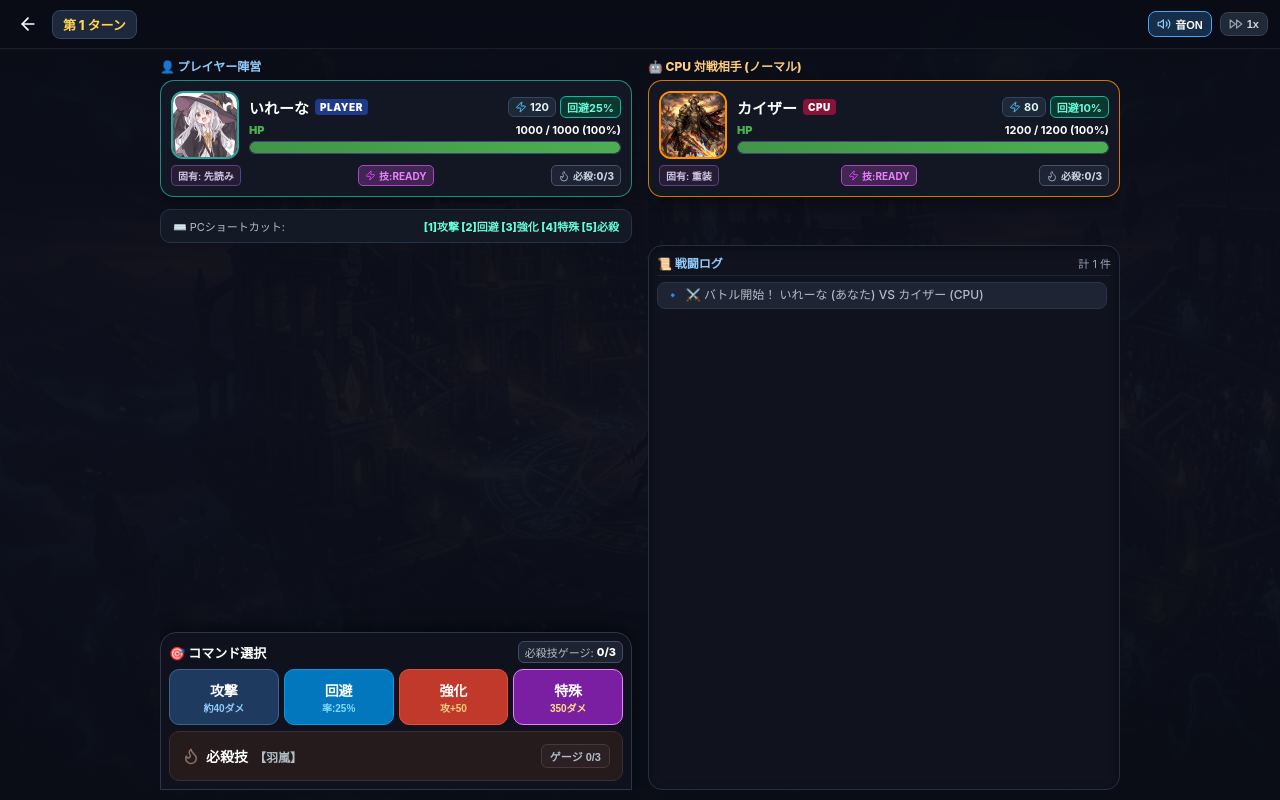
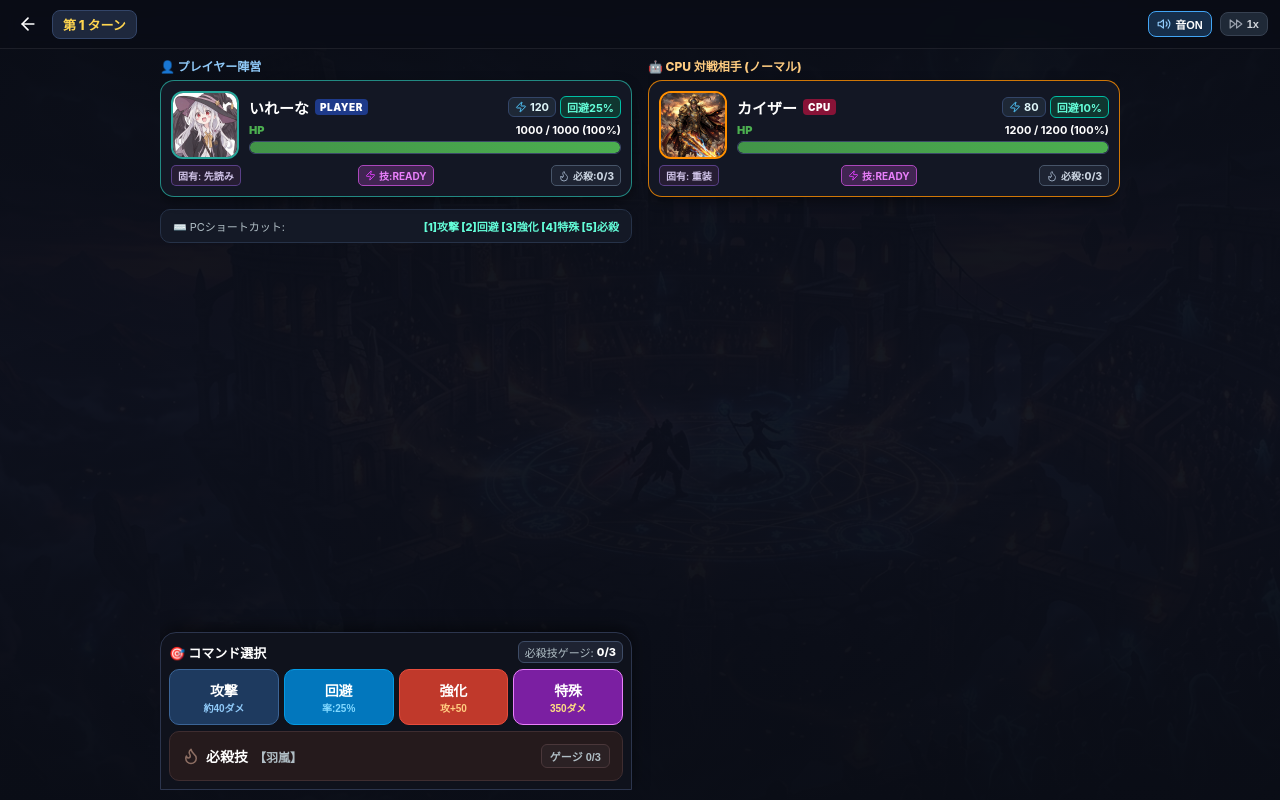
Before and after one commit to toraigon91412250-png/-, a React (Vite) app in the folder web/: page / in a window 1280 px wide. Both pictures are taken after a click on the button "バトル開始！". Built offline with nearby package versions, Linux system fonts and the light colour scheme.

Commit message:
ui: remove battle log display

```diff
--- a/web/src/components/BattleScreen.tsx
+++ b/web/src/components/BattleScreen.tsx
@@ -2,7 +2,6 @@ import React, { useEffect, useState } from 'react';
 import { BattleAction, BattleUiState } from '../types/game';
 import { FighterCard } from './FighterCard';
 import { ActionDock } from './ActionDock';
-import { BattleLogView } from './BattleLogView';
 import { VisualEffectOverlay } from './VisualEffectOverlay';
 import { BattleResultModal } from './BattleResultModal';
 import arenaBg from '../assets/img_arena_bg.jpg';
@@ -266,11 +265,6 @@ export const BattleScreen: React.FC<BattleScreenProps> = ({
               )}
             </div>
 
-            {/* 3. Battle Log View */}
-            <div style={{ flex: 1, minHeight: '110px', marginBottom: '8px', overflow: 'hidden' }}>
-              <BattleLogView logs={state.logs} />
-            </div>
-
             {/* 4. Player Card */}
             <div style={{ marginBottom: '8px' }}>
               <FighterCard
@@ -389,9 +383,6 @@ export const BattleScreen: React.FC<BattleScreenProps> = ({
                 )}
               </div>
 
-              <div style={{ flex: 1, minHeight: 0, overflow: 'hidden' }}>
-                <BattleLogView logs={state.logs} />
-              </div>
             </div>
           </div>
         )}
```
